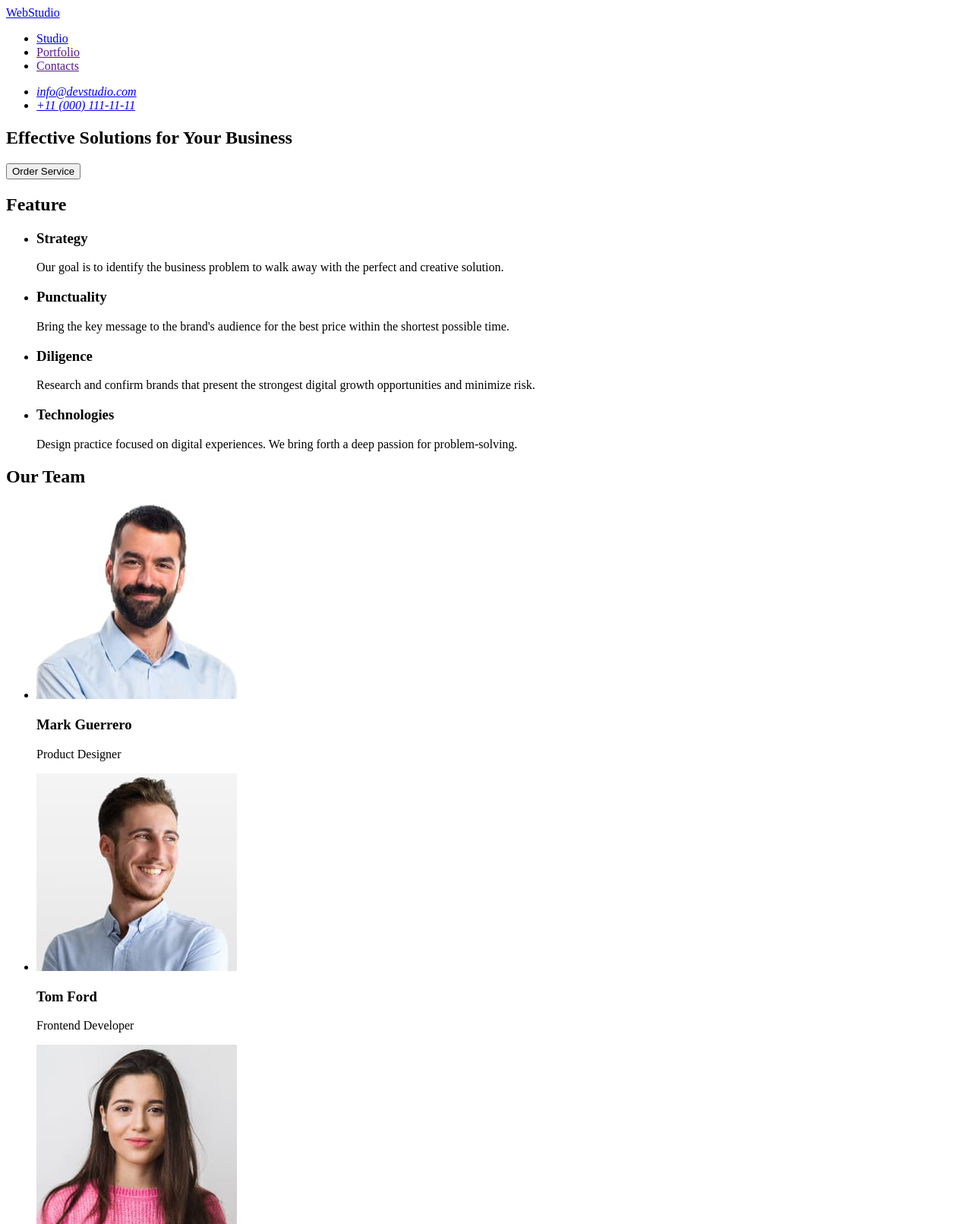
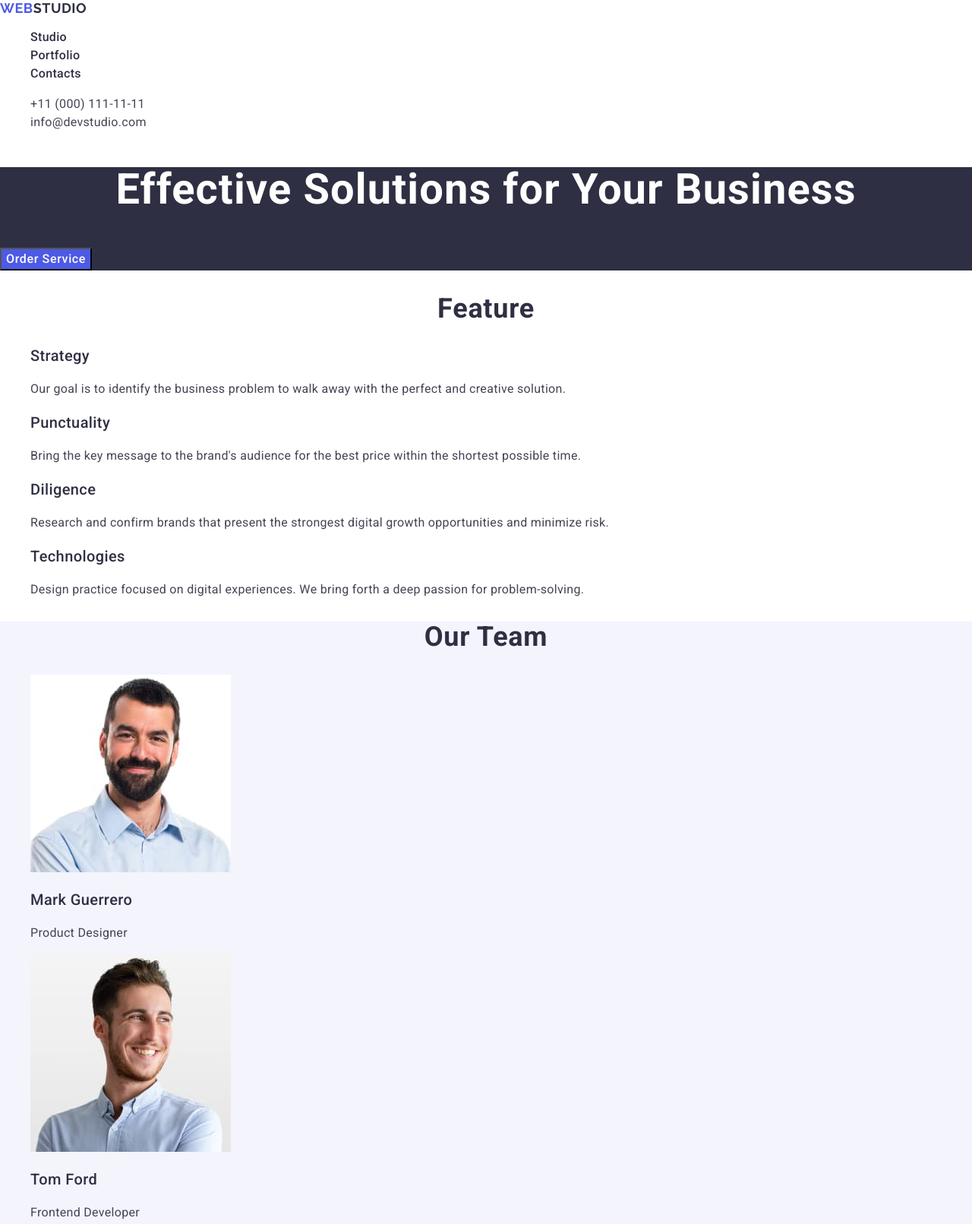
Before and after one commit to Viktoriia-Kudina/goit-markup-hw-02, a plain HTML site: page index.html in a window 1280 px wide. Shown: the top 1611 px of the page at 76% size. Drawn offline with nearby package versions, Linux system fonts and the light colour scheme.

Commit message:
add styles

```diff
--- /dev/null
+++ b/css/styles.css
@@ -0,0 +1,123 @@
+body {
+  font-family: "Roboto", sans-serif;
+  color: #434455;
+  background-color: #fff;
+}
+
+ul,
+ol {
+  list-style-type: none;
+}
+
+a {
+  text-decoration: none;
+}
+
+.logo {
+  font-family: "Raleway", sans-serif;
+  font-weight: 700;
+  font-size: 18px;
+  line-height: 1.17;
+  letter-spacing: 0.03em;
+  text-transform: uppercase;
+  color: #4d5ae5;
+}
+
+.header-logo .logo-part {
+  color: #2e2f42;
+}
+
+.footer-logo .logo-part {
+  color: #f4f4fd;
+}
+
+.nav-link {
+  font-weight: 500;
+  font-size: 16px;
+  line-height: 1.5;
+  letter-spacing: 0.02em;
+  color: #2e2f42;
+}
+
+.address-list {
+  font-style: normal;
+}
+
+.address-link {
+  font-size: 16px;
+  line-height: 1.5;
+  letter-spacing: 0.02em;
+  color: #434455;
+}
+
+.nav-link:hover,
+.nav-link:focus,
+.address-link:hover,
+.address-link:focus {
+  color: #404bbf;
+}
+
+.section-first,
+.page-footer {
+  background-color: #2e2f42;
+}
+
+.first-title {
+  font-weight: 700;
+  font-size: 56px;
+  line-height: 1.07;
+  letter-spacing: 0.02em;
+  text-align: center;
+  color: #fff;
+}
+
+.first-btn {
+  font-family: inherit;
+  font-weight: 500;
+  font-size: 16px;
+  line-height: 1.5;
+  letter-spacing: 0.04em;
+  color: #fff;
+  background-color: #4d5ae5;
+  cursor: pointer;
+}
+
+.first-btn:hover,
+.first-btn:focus {
+  background-color: #404bbf;
+}
+
+.section-second {
+  background-color: #f4f4fd;
+}
+
+.second-title {
+  font-weight: 700;
+  font-size: 36px;
+  line-height: 1.111;
+  letter-spacing: 0.02em;
+  text-align: center;
+  color: #2e2f42;
+}
+
+.third-title {
+  font-weight: 500;
+  font-size: 20px;
+  line-height: 1.2;
+  letter-spacing: 0.02em;
+  color: #2e2f42;
+}
+
+p {
+  font-size: 16px;
+  line-height: 1.5;
+  letter-spacing: 0.02em;
+}
+
+.footer-p {
+  font-size: 16px;
+  line-height: 24px;
+  line-height: 1.5;
+  letter-spacing: 0.02em;
+  color: #f4f4fd;
+}
--- a/index.html
+++ b/index.html
@@ -4,59 +4,92 @@
     <meta charset="UTF-8" />
     <meta name="viewport" content="width=, initial-scale=1.0" />
     <title>WebStudio</title>
+
+    <link
+      rel="stylesheet"
+      href="https://cdnjs.cloudflare.com/ajax/libs/modern-normalize/2.0.0/modern-normalize.min.css"
+      integrity="sha512-4xo8blKMVCiXpTaLzQSLSw3KFOVPWhm/TRtuPVc4WG6kUgjH6J03IBuG7JZPkcWMxJ5huwaBpOpnwYElP/m6wg=="
+      crossorigin="anonymous"
+      referrerpolicy="no-referrer"
+    />
+
+    <link rel="preconnect" href="https://fonts.googleapis.com" />
+    <link rel="preconnect" href="https://fonts.gstatic.com" crossorigin />
+    <link
+      href="https://fonts.googleapis.com/css2?family=Raleway:wght@700&family=Roboto:wght@400;500;700&display=swap"
+      rel="stylesheet"
+    />
+
+    <link rel="stylesheet" href="./css/styles.css" />
   </head>
   <body>
     <!-- header -->
-    <header>
-      <nav>
-        <a href="./index.html">WebStudio</a>
-        <ul>
-          <li><a href="/index.html">Studio</a></li>
-          <li><a href="">Portfolio</a></li>
-          <li><a href="">Contacts</a></li>
+    <header class="page-header">
+      <nav class="header-nav">
+        <a class="logo header-logo" href="./index.html"
+          >Web<span class="logo-part">Studio</span></a
+        >
+        <ul class="nav-list">
+          <li class="nav-item">
+            <a class="nav-link" href="/index.html">Studio</a>
+          </li>
+          <li class="nav-item">
+            <a class="nav-link" href="">Portfolio</a>
+          </li>
+          <li class="nav-item">
+            <a class="nav-link" href="">Contacts</a>
+          </li>
         </ul>
       </nav>
       <address>
-        <ul>
-          <li><a href="mailto:info@devstudio.com">info@devstudio.com</a></li>
-          <li><a href="tel:+110001111111">+11 (000) 111-11-11</a></li>
+        <ul class="address-list">
+          <li class="address-item">
+            <a class="address-link" href="tel:+110001111111"
+              >+11 (000) 111-11-11</a
+            >
+          </li>
+          <li class="address-item">
+            <a class="address-link" href="info@devstudio.com"
+              >info@devstudio.com</a
+            >
+          </li>
         </ul>
       </address>
     </header>
     <!-- main -->
-    <main>
+    <main class="page-main">
       <!-- section-first -->
-      <section>
-        <h1>Effective Solutions for Your Business</h1>
-        <button type="button">Order Service</button>
+      <section class="section-first">
+        <h1 class="first-title">Effective Solutions for Your Business</h1>
+        <button class="first-btn" type="button">Order Service</button>
       </section>
       <!-- section-feature -->
-      <section>
-        <h2>Feature</h2>
-        <ul>
-          <li>
-            <h3>Strategy</h3>
+      <section class="section-feature">
+        <h2 class="second-title">Feature</h2>
+        <ul class="list">
+          <li class="item">
+            <h3 class="third-title">Strategy</h3>
             <p>
               Our goal is to identify the business problem to walk away with the
               perfect and creative solution.
             </p>
           </li>
-          <li>
-            <h3>Punctuality</h3>
+          <li class="item">
+            <h3 class="third-title">Punctuality</h3>
             <p>
               Bring the key message to the brand's audience for the best price
               within the shortest possible time.
             </p>
           </li>
-          <li>
-            <h3>Diligence</h3>
+          <li class="item">
+            <h3 class="third-title">Diligence</h3>
             <p>
               Research and confirm brands that present the strongest digital
               growth opportunities and minimize risk.
             </p>
           </li>
-          <li>
-            <h3>Technologies</h3>
+          <li class="item">
+            <h3 class="third-title">Technologies</h3>
             <p>
               Design practice focused on digital experiences. We bring forth a
               deep passion for problem-solving.
@@ -65,56 +98,124 @@
         </ul>
       </section>
       <!-- section-second -->
-      <section>
-        <h2>Our Team</h2>
-        <ul>
-          <li>
+      <section class="section-second">
+        <h2 class="second-title">Our Team</h2>
+        <ul class="list">
+          <li class="item">
             <img
               src="./images/mark-guerrero.jpg"
               alt="mark-guerrero"
               width="264"
               height="260"
             />
-            <h3>Mark Guerrero</h3>
+            <h3 class="third-title">Mark Guerrero</h3>
             <p>Product Designer</p>
           </li>
-          <li>
+          <li class="item">
             <img
               src="./images/tom-ford.jpg"
               alt="tom-ford"
               width="264"
               height="260"
             />
-            <h3>Tom Ford</h3>
+            <h3 class="third-title">Tom Ford</h3>
             <p>Frontend Developer</p>
           </li>
-          <li>
+          <li class="item">
             <img
               src="./images/camila-garcia.jpg"
               alt="camila-garcia"
               width="264"
               height="260"
             />
-            <h3>Camila Garcia</h3>
+            <h3 class="third-title">Camila Garcia</h3>
             <p>Marketing</p>
           </li>
-          <li>
+          <li class="item">
             <img
               src="./images/daniel-wilson.jpg"
               alt="daniel-wilson"
               width="264"
               height="260"
             />
-            <h3>Daniel Wilson</h3>
+            <h3 class="third-title">Daniel Wilson</h3>
             <p>UI Designer</p>
+          </li>
+        </ul>
+      </section>
+      <!-- section-third -->
+      <section class="section-third">
+        <h2 class="second-title">Our Portfolio</h2>
+        <ul class="list">
+          <li class="item">
+            <img
+              src="./images/app.jpg"
+              alt="banking-app"
+              width="360"
+              height="300"
+            />
+            <h3 class="third-title">Banking App</h3>
+            <p>App</p>
+          </li>
+          <li class="item">
+            <img
+              src="./images/service.jpg"
+              alt="taxi-service"
+              width="360"
+              height="300"
+            />
+            <h3 class="third-title">Taxi Service</h3>
+            <p>Marketing</p>
+          </li>
+          <li class="item">
+            <img
+              src="./images/payment.jpg"
+              alt="cashless-payment"
+              width="360"
+              height="300"
+            />
+            <h3 class="third-title">Cashless Payment</h3>
+            <p>Marketing</p>
+          </li>
+          <li class="item">
+            <img
+              src="./images/illustrations.jpg"
+              alt="screen-illustrations"
+              width="360"
+              height="300"
+            />
+            <h3 class="third-title">Screen Illustrations</h3>
+            <p>Design</p>
+          </li>
+          <li class="item">
+            <img
+              src="./images/meditation.jpg"
+              alt="meditation-app"
+              width="360"
+              height="300"
+            />
+            <h3 class="third-title">Meditation App</h3>
+            <p>App</p>
+          </li>
+          <li class="item">
+            <img
+              src="./images/course.jpg"
+              alt="online-courses"
+              width="360"
+              height="300"
+            />
+            <h3 class="third-title">Online Courses</h3>
+            <p>Marketing</p>
           </li>
         </ul>
       </section>
     </main>
     <!-- footer -->
-    <footer>
-      <a href="./index.html">WebStudio</a>
-      <p>
+    <footer class="page-footer">
+      <a class="logo footer-logo" href="./index.html"
+        >Web<span class="logo-part">Studio</span></a
+      >
+      <p class="footer-p">
         Increase the flow of customers and sales for your business with digital
         marketing & growth solutions.
       </p>
```
Also changed, not shown: images/app.jpg (added), images/course.jpg (added), images/illustrations.jpg (added), images/meditation.jpg (added), images/payment.jpg (added), images/service.jpg (added).
